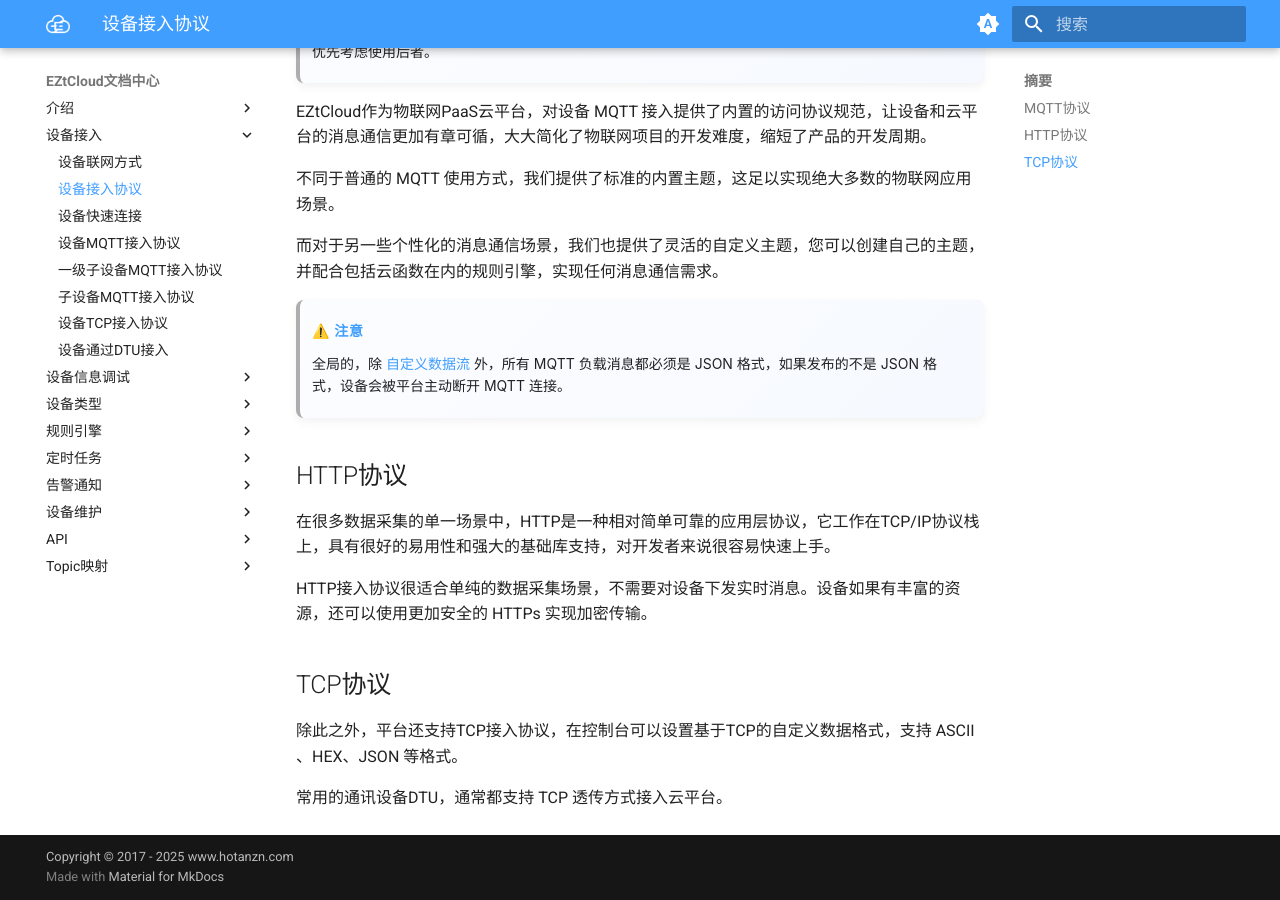
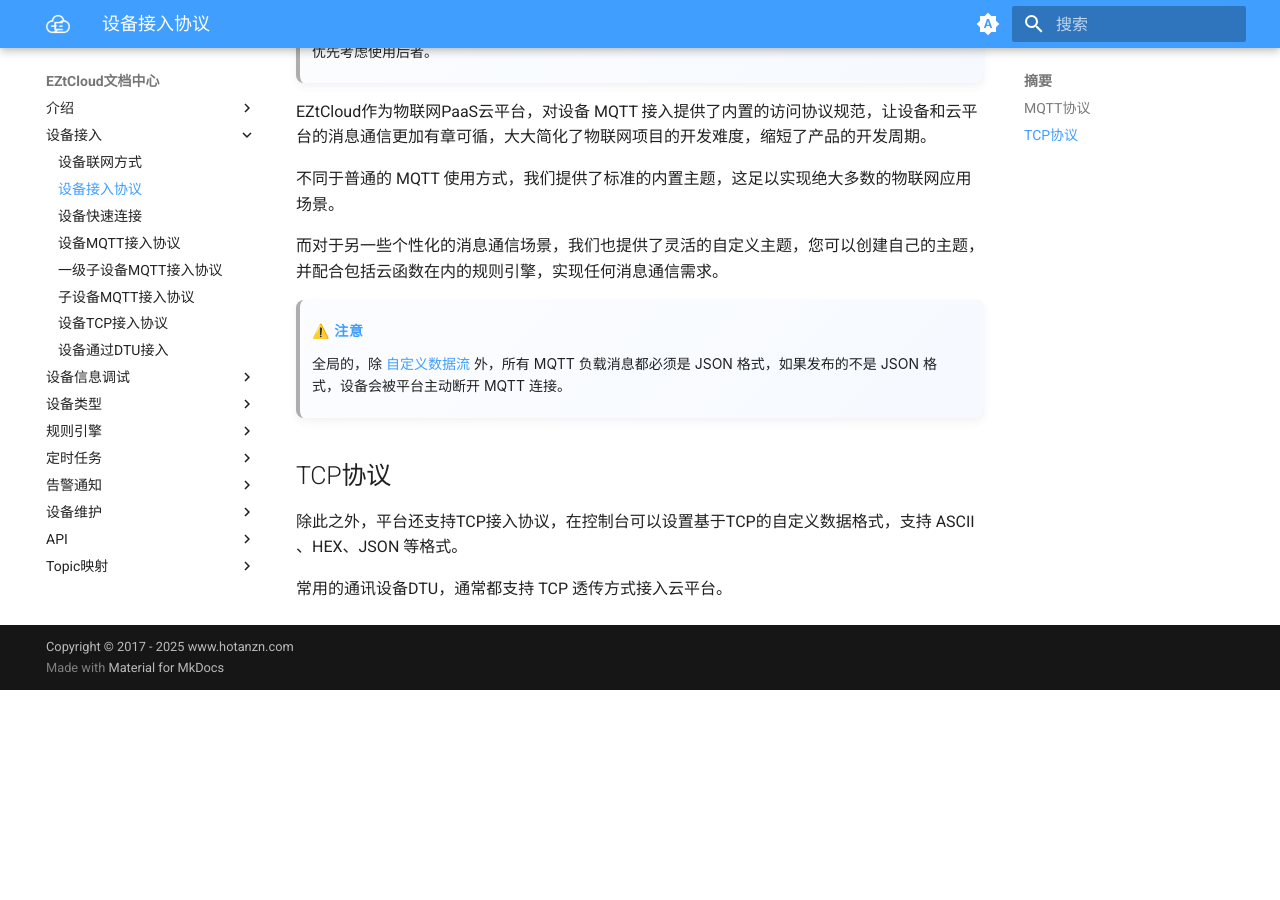
Before and after one commit to children1987/children1987, an MkDocs documentation site: the page built from docs/设备接入协议.md, in a window 1280 px wide and 900 px high, scrolled down 918 px. Built offline with MkDocs 1.6.1 and Material for MkDocs 9.7.7, drawn with Linux system fonts in a browser that asks for light colours; after the commit the page ends 1608 px from its top, so only the background shows below that.

Commit message:
干掉尚不支持的HTTP设备接入

```diff
--- a/docs/设备接入协议.md
+++ b/docs/设备接入协议.md
@@ -30,12 +30,6 @@
 >
 > 全局的，除 [自定义数据流](自定义数据流.md) 外，所有 MQTT 负载消息都必须是 JSON 格式，如果发布的不是 JSON 格式，设备会被平台主动断开 MQTT 连接。
 
-## HTTP协议
-
-在很多数据采集的单一场景中，HTTP是一种相对简单可靠的应用层协议，它工作在TCP/IP协议栈上，具有很好的易用性和强大的基础库支持，对开发者来说很容易快速上手。
-
-HTTP接入协议很适合单纯的数据采集场景，不需要对设备下发实时消息。设备如果有丰富的资源，还可以使用更加安全的 HTTPs 实现加密传输。
-
 ## TCP协议
 
 除此之外，平台还支持TCP接入协议，在控制台可以设置基于TCP的自定义数据格式，支持 ASCII 、HEX、JSON 等格式。
```
